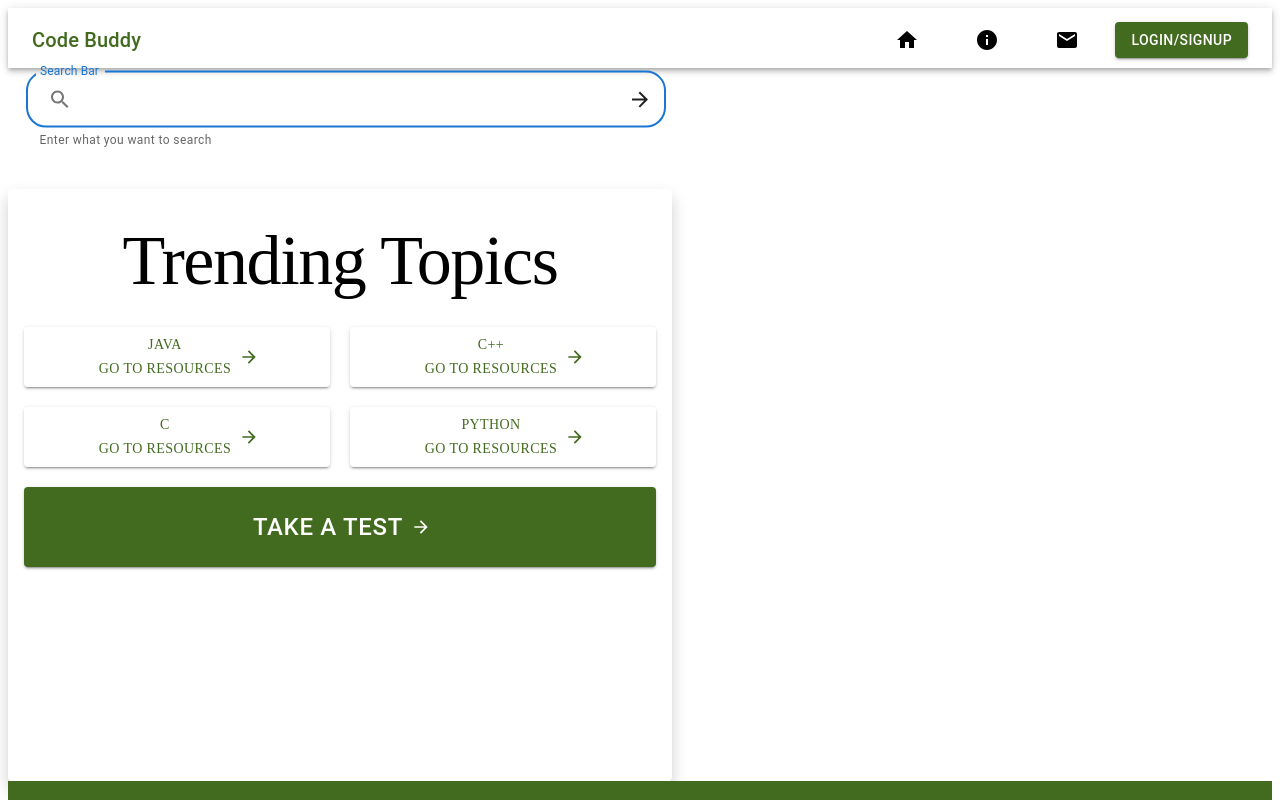
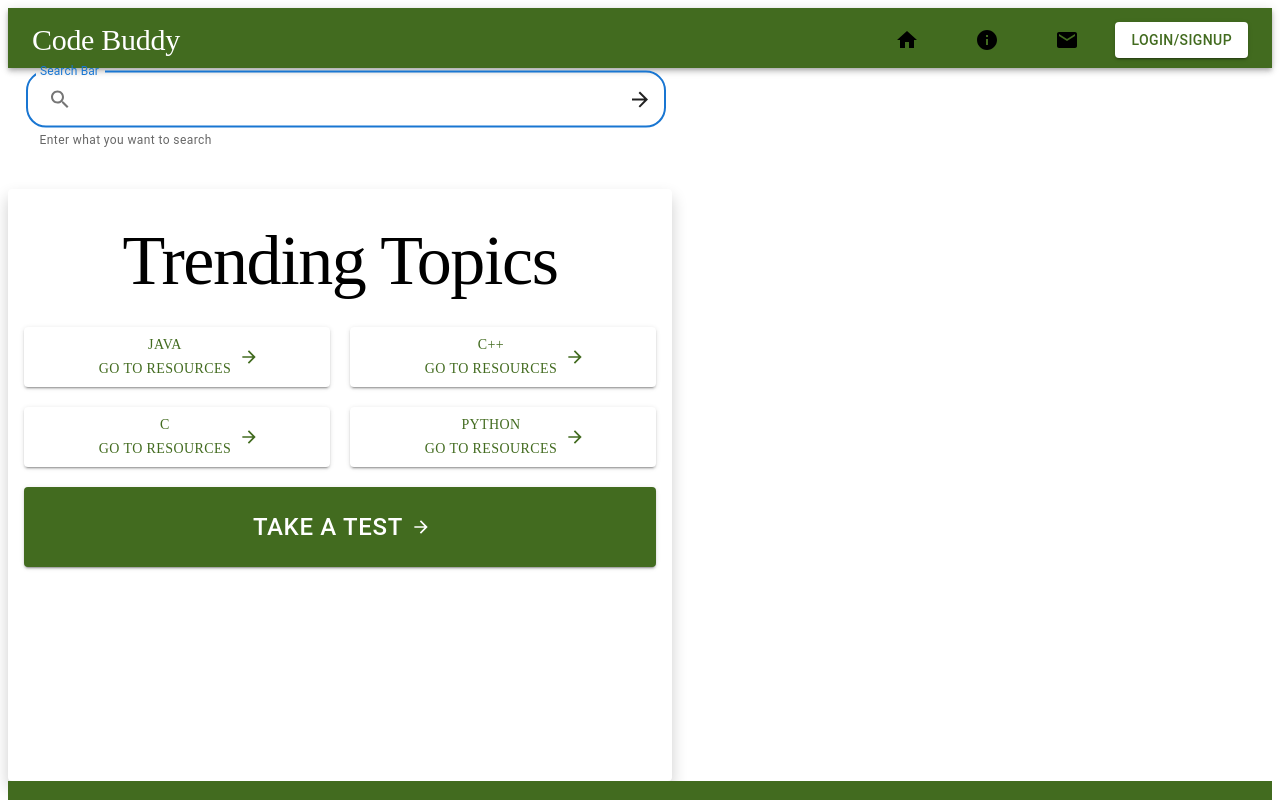
Before and after one commit to rishikrc3/Todo_, a React (Create React App) app in the folder todo/: page / in a window 1280 px wide. Shown: the top 800 px of the page. Built offline with nearby package versions, Linux system fonts and the light colour scheme.

Commit message:
formateed_changes

```diff
--- a/todo/src/components/Navbar.js
+++ b/todo/src/components/Landing/Navbar.js
@@ -19,7 +19,7 @@ import { Link } from "react-router-dom"; // If you are using React Router
 
 const useStyles = makeStyles((theme) => ({
   appBar: {
-    backgroundColor: "white",
+    backgroundColor: "#426b1f",
     color: "black",
     height: "60px",
   },
@@ -27,10 +27,10 @@ const useStyles = makeStyles((theme) => ({
     flexGrow: 1,
     fontFamily: "var(--font-newsreader)",
     fontWeight: 500,
-    fontSize: "32px",
+    fontSize: "30px",
     letterSpacing: "-0.01em",
     lineHeight: "100%",
-    color: "#426b1f",
+    color: "white",
     textDecoration: "none",
     textAlign: "left",
   },
@@ -42,12 +42,12 @@ const useStyles = makeStyles((theme) => ({
       display: "none", // Hide the links on small screens
     },
   },
-  greenButton: {
-    backgroundColor: "#426b1f", // Green background color
-    color: "white", // Text color
+  loginButton: {
+    backgroundColor: "white", // Green background color
+    color: "#426b1f", // Text color
     marginLeft: theme.spacing(2),
     "&:hover": {
-      backgroundColor: "#2b4811", // Darker green color on hover
+      backgroundColor: "#FOFOFO", // Darker white color on hover
     },
     [theme.breakpoints.down("sm")]: {
       display: "none", // Hide the login/signup button on small screens
@@ -88,7 +88,7 @@ const Navbar = () => {
         <MailIcon />
       </Button>
       {/* Green color button */}
-      <Button variant="contained" className={classes.greenButton}>
+      <Button variant="contained" className={classes.loginButton}>
         Login/Signup
       </Button>
     </div>
@@ -98,7 +98,9 @@ const Navbar = () => {
     <AppBar position="static" className={classes.appBar}>
       <Toolbar>
         <Link to="/" className={classes.title}>
-          <Typography variant="h6">Code Buddy</Typography>
+          <Typography variant="h6" className={classes.title}>
+            Code Buddy
+          </Typography>
         </Link>
         <IconButton
           edge="start"
--- a/todo/src/index.js
+++ b/todo/src/index.js
@@ -1,7 +1,7 @@
 import React from "react";
 import ReactDOM from "react-dom/client";
 import App from "./App";
-import Landing from "./components/Landing";
+import Landing from "./components/Landing/Landing";
 import { BrowserRouter } from "react-router-dom";
 const root = ReactDOM.createRoot(document.getElementById("root"));
 root.render(
```
Also changed, not shown: todo/src/components/Landing/Buttons.js (renamed from todo/src/components/Buttons.js), todo/src/components/Landing/Footer.js (renamed from todo/src/components/Footer.js), todo/src/components/Landing/Landing.js (renamed from todo/src/components/Landing.js), todo/src/components/Landing/Searchbar.js (renamed from todo/src/components/Searchbar.js).
